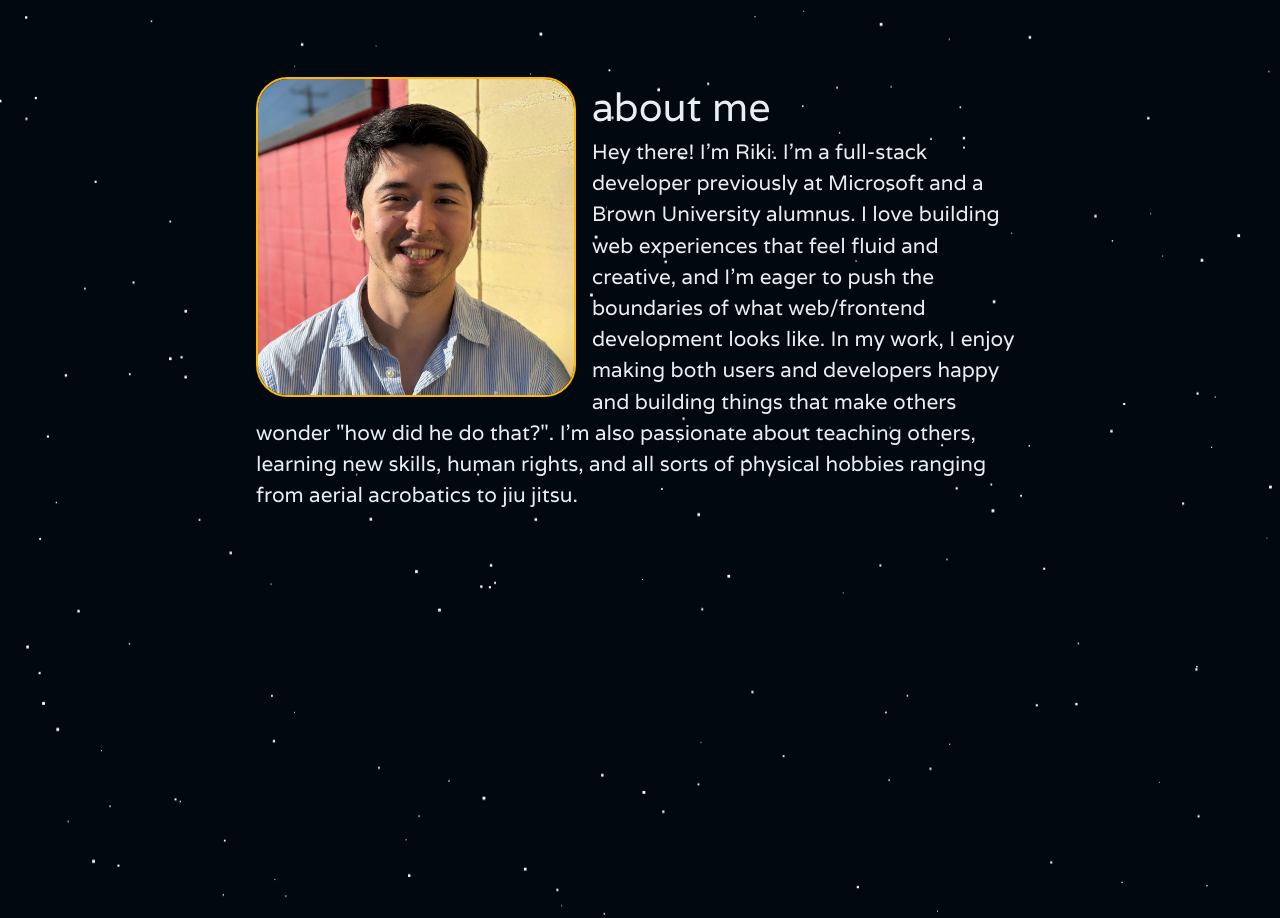
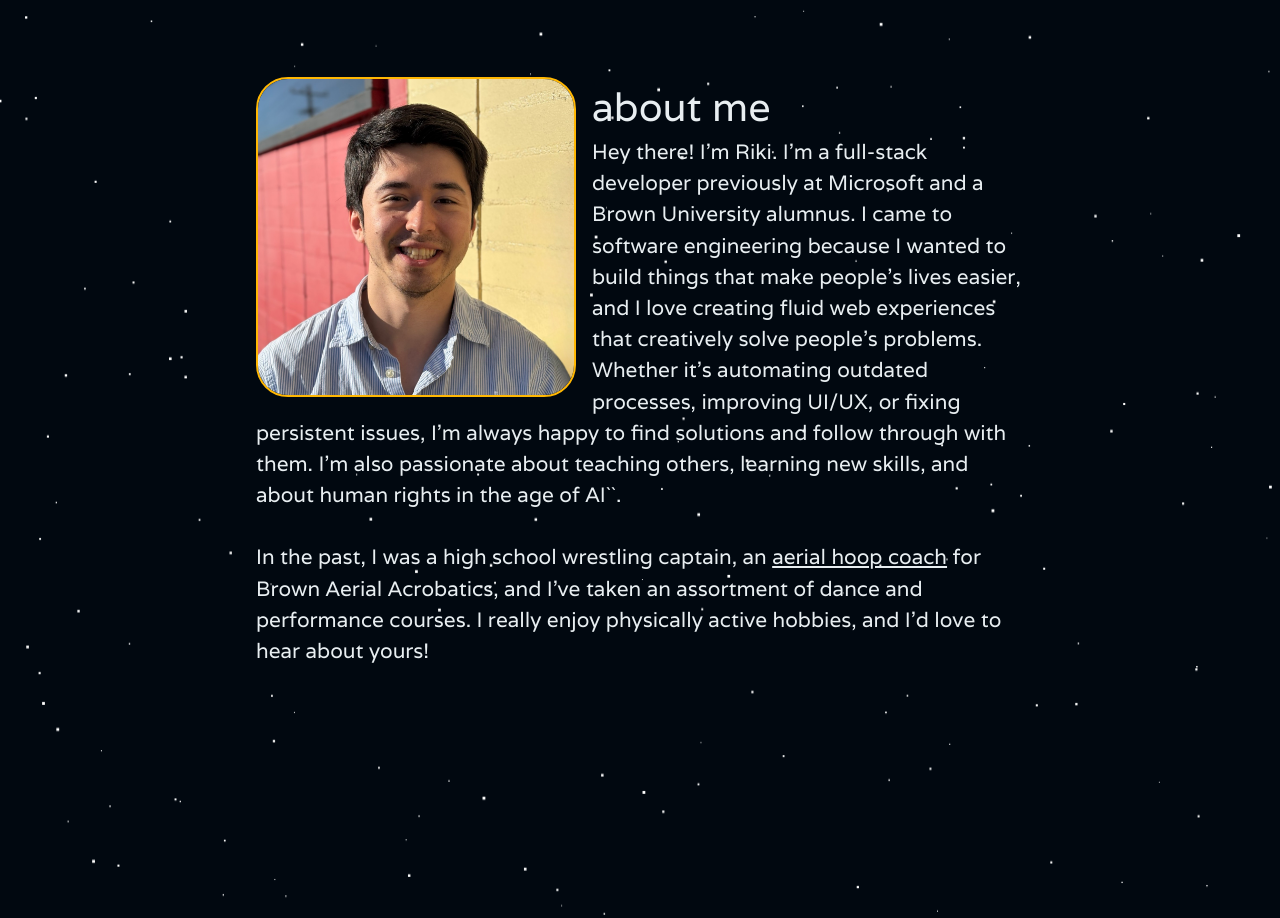
Before and after one commit to r-fameli/r-fameli.github.io, a React (Vite) app: page / in a window 1280 px wide. Shown: the part 803-1721 px from the top of the page. Built offline with nearby package versions, Linux system fonts and the light colour scheme.

Commit message:
Update about section

```diff
--- a/src/pages/About/About.tsx
+++ b/src/pages/About/About.tsx
@@ -17,13 +17,19 @@ const About = ({ sentinelRef }: Props) => {
                         <p>
                             Hey there! I'm Riki. I'm a full-stack developer
                             previously at Microsoft and a Brown
-                            University alumnus. I love building web experiences that
-                            feel fluid and creative, and I'm eager to push the boundaries of what
-                            web/frontend development looks like. In my work, I enjoy making both users
-                            and developers happy and building things
-                            that make others wonder "how did he do that?". I'm also passionate
-                            about teaching others, learning new skills, human rights, and all sorts of physical hobbies
-                            ranging from aerial acrobatics to jiu jitsu.
+                            University alumnus. I came to software engineering
+                            because I wanted to build things that make people's lives easier, and I love creating fluid web experiences
+                            that creatively solve people's problems. Whether it's automating
+                            outdated processes, improving UI/UX, or fixing persistent issues, I'm always
+                            happy to find solutions and follow through with them. I'm also passionate
+                            about teaching others, learning new skills, and about human rights in the age of AI``.
+                        </p>
+                        <br />
+                        <p>
+                            In the past, I was a high school wrestling captain, an
+                            {' '}<a href="https://www.youtube.com/watch?v=nv531lIbPmk" target="_blank">aerial hoop coach</a>{' '}
+                            for Brown Aerial Acrobatics, and I've taken an assortment of dance and performance
+                            courses. I really enjoy physically active hobbies, and I'd love to hear about yours!
                         </p>
                     </span>
                 </div>
```
